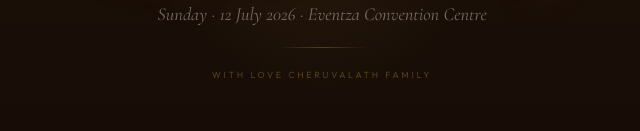
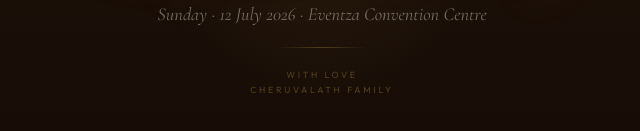
Before and after one commit to pranaynambiar10/gift, a website built with Vite: page index.html in a window 1280 px wide. Shown: the part 3686-3817 px from the top of the page, 318-958 px from the left. Built offline with nearby package versions, Linux system fonts and the light colour scheme; a web font is replaced by a local one.

Commit message:
Add line break to footer text

```diff
--- a/index.html
+++ b/index.html
@@ -822,7 +822,7 @@
   <span class="ft-names">Noynika &amp; Sreerag</span>
   <span class="ft-tagline">Sunday · 12 July 2026 · Eventza Convention Centre</span>
   <div class="ft-rule"></div>
-  <div class="ft-sub" style="line-height:1.6;">With Love Cheruvalath Family</div>
+  <div class="ft-sub" style="line-height:1.6;">With Love<br>Cheruvalath family</div>
 </footer>
 
 <script>
```
